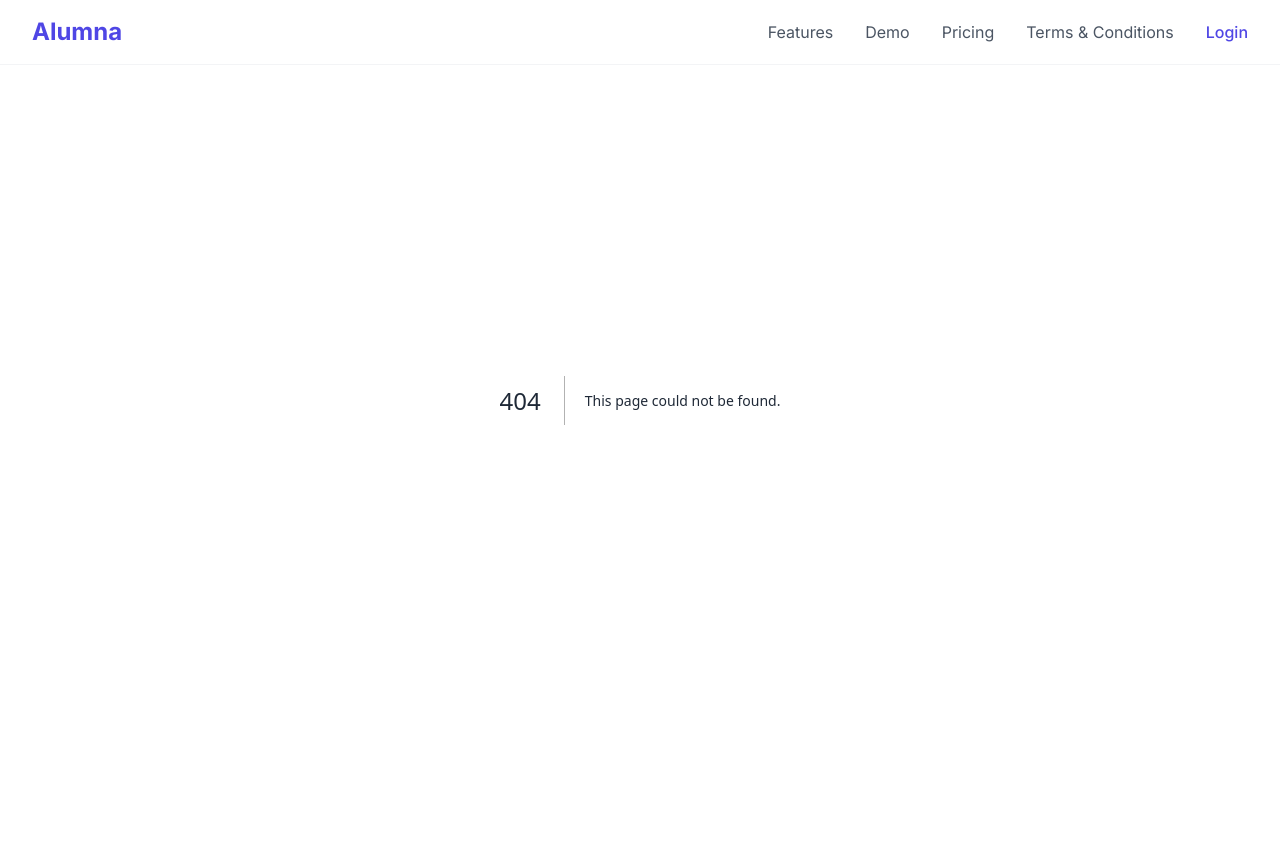
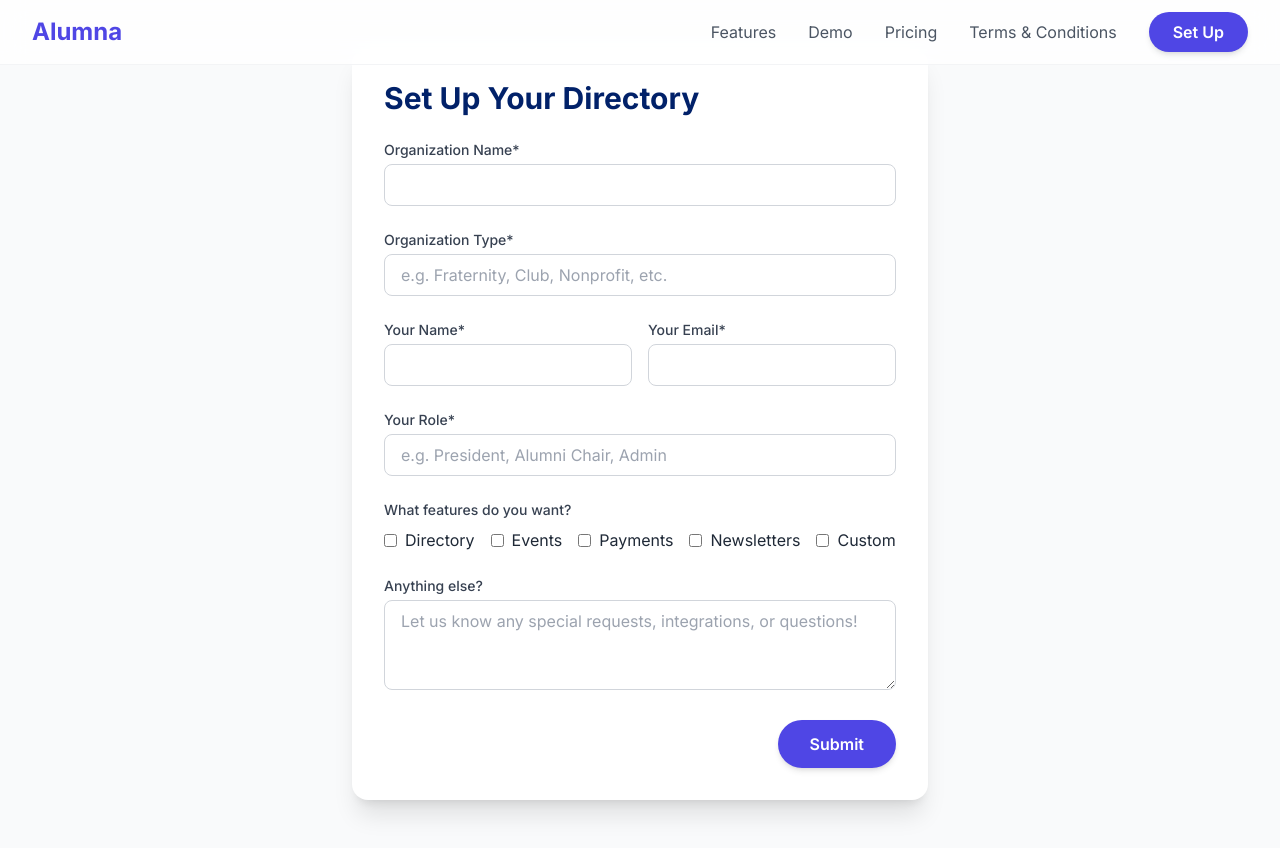
Before and after one commit to MehdiTC/alumna, a Next.js app: page /setup in a window 1280 px wide. Before the commit this address had no page. Before the commit the page ends 800 px from the top, so only its background shows below. Built offline with nearby package versions, Linux system fonts and the light colour scheme.

Commit message:
Setup Page Added

```diff
--- a/app/page.tsx
+++ b/app/page.tsx
@@ -152,7 +152,7 @@ export default function Home() {
                   Book Demo
                 </button>
               </a>
-              <a href="/checkout">
+              <a href="/setup">
                 <button className="bg-emerald-500 text-white font-semibold rounded-full px-8 py-3 shadow-md hover:bg-emerald-600 transition-transform duration-300 hover:scale-105 focus:outline-none focus:ring-2 focus:ring-emerald-400">
                   Set Up Now
                 </button>
@@ -235,7 +235,7 @@ export default function Home() {
             <p className="text-lg mb-8">
               Simple, transparent pricing. Cancel anytime.
             </p>
-            <Button href="/checkout" variant="primary">
+            <Button href="/setup" variant="primary">
               Set up your directory
             </Button>
           </div>
--- /dev/null
+++ b/app/setup/page.tsx
@@ -0,0 +1,64 @@
+import React from 'react';
+
+export default function SetupPage() {
+  return (
+    <div className="min-h-screen flex items-center justify-center bg-gray-50 py-12 px-4">
+      <div className="w-full max-w-xl bg-white rounded-2xl shadow-xl p-8 mx-auto">
+        <h1 className="text-3xl font-bold text-[#012169] mb-6">Set Up Your Directory</h1>
+        <form action="https://formspree.io/f/mjkrkwkj" method="POST" className="space-y-6">
+          <div>
+            <label className="block text-sm font-medium text-gray-700 mb-1">Organization Name*</label>
+            <input name="Organization Name" type="text" required className="w-full rounded-lg border border-gray-300 px-4 py-2 focus:ring-2 focus:ring-indigo-500 outline-none" />
+          </div>
+          <div>
+            <label className="block text-sm font-medium text-gray-700 mb-1">Organization Type*</label>
+            <input name="Organization Type" type="text" required placeholder="e.g. Fraternity, Club, Nonprofit, etc." className="w-full rounded-lg border border-gray-300 px-4 py-2 focus:ring-2 focus:ring-indigo-500 outline-none" />
+          </div>
+          <div className="md:flex md:space-x-4">
+            <div className="flex-1">
+              <label className="block text-sm font-medium text-gray-700 mb-1">Your Name*</label>
+              <input name="Your Name" type="text" required className="w-full rounded-lg border border-gray-300 px-4 py-2 focus:ring-2 focus:ring-indigo-500 outline-none" />
+            </div>
+            <div className="flex-1 mt-6 md:mt-0">
+              <label className="block text-sm font-medium text-gray-700 mb-1">Your Email*</label>
+              <input name="Your Email" type="email" required className="w-full rounded-lg border border-gray-300 px-4 py-2 focus:ring-2 focus:ring-indigo-500 outline-none" />
+            </div>
+          </div>
+          <div>
+            <label className="block text-sm font-medium text-gray-700 mb-1">Your Role*</label>
+            <input name="Your Role" type="text" required placeholder="e.g. President, Alumni Chair, Admin" className="w-full rounded-lg border border-gray-300 px-4 py-2 focus:ring-2 focus:ring-indigo-500 outline-none" />
+          </div>
+          <div>
+            <label className="block text-sm font-medium text-gray-700 mb-2">What features do you want?</label>
+            <div className="flex flex-wrap gap-4">
+              <label className="flex items-center gap-2">
+                <input type="checkbox" name="Features" value="Directory" className="rounded" /> Directory
+              </label>
+              <label className="flex items-center gap-2">
+                <input type="checkbox" name="Features" value="Events" className="rounded" /> Events
+              </label>
+              <label className="flex items-center gap-2">
+                <input type="checkbox" name="Features" value="Payments" className="rounded" /> Payments
+              </label>
+              <label className="flex items-center gap-2">
+                <input type="checkbox" name="Features" value="Newsletters" className="rounded" /> Newsletters
+              </label>
+              <label className="flex items-center gap-2">
+                <input type="checkbox" name="Features" value="Custom" className="rounded" /> Custom
+              </label>
+            </div>
+          </div>
+          <div>
+            <label className="block text-sm font-medium text-gray-700 mb-1">Anything else?</label>
+            <textarea name="Anything else" rows={3} className="w-full rounded-lg border border-gray-300 px-4 py-2 focus:ring-2 focus:ring-indigo-500 outline-none" placeholder="Let us know any special requests, integrations, or questions!" />
+          </div>
+          <div className="flex justify-end">
+            <button type="submit" className="bg-indigo-600 text-white font-semibold rounded-full px-8 py-3 shadow-md hover:bg-indigo-700 transition-colors focus:outline-none focus:ring-2 focus:ring-indigo-500">
+              Submit
+            </button>
+          </div>
+        </form>
+      </div>
+    </div>
+  );
+}
--- a/components/Header.tsx
+++ b/components/Header.tsx
@@ -17,20 +17,22 @@ export default function Header() {
           </Link>
 
           <nav className="hidden md:flex items-center space-x-8">
-            <Link href="#features" className="text-gray-600 hover:text-indigo-600 transition-colors">
+            <Link href="/#features" className="text-gray-600 hover:text-indigo-600 transition-colors">
               Features
             </Link>
-            <Link href="#demo-form" className="text-gray-600 hover:text-indigo-600 transition-colors">
+            <Link href="/#demo-form" className="text-gray-600 hover:text-indigo-600 transition-colors">
               Demo
             </Link>
-            <Link href="#pricing" className="text-gray-600 hover:text-indigo-600 transition-colors">
+            <Link href="/#pricing" className="text-gray-600 hover:text-indigo-600 transition-colors">
               Pricing
             </Link>
             <Link href="/terms-and-conditions" className="text-gray-600 hover:text-indigo-600 transition-colors">
               Terms & Conditions
             </Link>
-            <Link href="/login" className="text-indigo-600 hover:text-indigo-700 font-medium">
-              Login
+            <Link href="/setup" className="ml-2">
+              <button className="bg-indigo-600 text-white font-semibold rounded-full px-6 py-2 shadow-md hover:bg-indigo-700 transition-colors focus:outline-none focus:ring-2 focus:ring-indigo-500">
+                Set Up
+              </button>
             </Link>
           </nav>
         </div>
```
